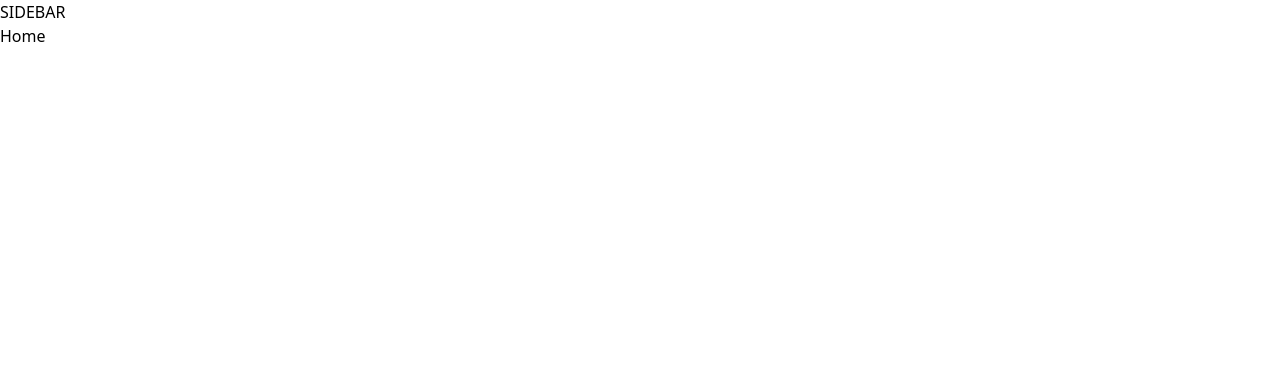
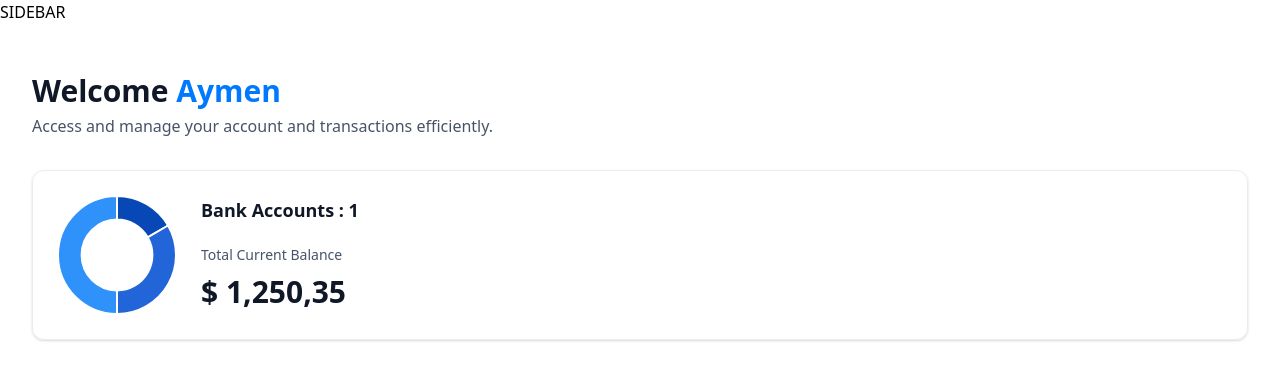
Before and after one commit to AymenGabsi/moneymint, a Next.js app: page / in a window 1280 px wide. Shown: the top 380 px of the page. Built offline with nearby package versions, Linux system fonts and the light colour scheme.

Commit message:
[MoneyMint] HomePage UI (Money count & chart)

```diff
--- a/app/(root)/page.tsx
+++ b/app/(root)/page.tsx
@@ -1,7 +1,28 @@
-import React from "react";
+import HeaderBox from "@/components/HeaderBox";
+import TotalBalanceBox from "@/components/TotalBalanceBox";
 
 const Home = () => {
-  return <div>Home</div>;
+  const loggedIn = { firstName: "Aymen" };
+  return (
+    <section className="home">
+      <div className="home-content">
+        <header className="home-header">
+          <HeaderBox
+            type="greeting"
+            title="Welcome"
+            user={loggedIn?.firstName || "Guest"}
+            subtext="Access and manage your account and transactions efficiently."
+          />
+
+          <TotalBalanceBox
+            accounts={[]}
+            totalBanks={1}
+            totalCurrentBalance={1250.35}
+          />
+        </header>
+      </div>
+    </section>
+  );
 };
 
 export default Home;
--- /dev/null
+++ b/components/AnimatedCounter.tsx
@@ -0,0 +1,12 @@
+"use client";
+import CountUp from "react-countup";
+
+const AnimatedCounter = ({ amount }: { amount: number }) => {
+  return (
+    <div className="w-full">
+      <CountUp decimal="," prefix="$ " decimals={2} end={amount} />
+    </div>
+  );
+};
+
+export default AnimatedCounter;
--- /dev/null
+++ b/components/DoughnutChart.tsx
@@ -0,0 +1,27 @@
+"use client";
+import { Chart as ChartJS, ArcElement, Tooltip, Legend } from "chart.js";
+import { Doughnut } from "react-chartjs-2";
+
+ChartJS.register(ArcElement, Tooltip, Legend);
+
+const DoughnutChart = ({ accounts }: DoughnutChartProps) => {
+  const data = {
+    datasets: [
+      {
+        label: "Banks",
+        data: [1250, 2500, 3750],
+        backgroundColor: ["#0747b6", "#2265d8", "#2f91fa"],
+      },
+    ],
+    labels: ["Bank 1", "Bank 2", "Bank 3"],
+  };
+
+  return (
+    <Doughnut
+      data={data}
+      options={{ cutout: "60%", plugins: { legend: { display: false } } }}
+    />
+  );
+};
+
+export default DoughnutChart;
--- /dev/null
+++ b/components/HeaderBox.tsx
@@ -0,0 +1,20 @@
+const HeaderBox = ({
+  type = "title",
+  title,
+  subtext,
+  user,
+}: HeaderBoxProps) => {
+  return (
+    <div className="header-box">
+      <h1 className="header-box-title">
+        {title}
+        {type === "greeting" && (
+          <span className="text-bankGradient">&nbsp;{user}</span>
+        )}
+      </h1>
+      <p className="header-box-subtext">{subtext}</p>
+    </div>
+  );
+};
+
+export default HeaderBox;
--- /dev/null
+++ b/components/TotalBalanceBox.tsx
@@ -0,0 +1,27 @@
+import AnimatedCounter from "./AnimatedCounter";
+import DoughnutChart from "./DoughnutChart";
+const TotalBalanceBox = ({
+  accounts = [],
+  totalBanks,
+  totalCurrentBalance,
+}: TotlaBalanceBoxProps) => {
+  return (
+    <section className="total-balance">
+      <div className="total-balance-chart">
+        <DoughnutChart accounts={accounts} />
+      </div>
+
+      <div className="flex flex-col gap-6">
+        <h2 className="header-2">Bank Accounts : {totalBanks} </h2>
+        <div className="flex flex-col gap-2">
+          <p className="total-balance-label">Total Current Balance </p>
+          <div className="total-balance-amount flex-center gap-2">
+            <AnimatedCounter amount={totalCurrentBalance} />
+          </div>
+        </div>
+      </div>
+    </section>
+  );
+};
+
+export default TotalBalanceBox;
--- a/package.json
+++ b/package.json
@@ -10,11 +10,15 @@
   },
   "dependencies": {
     "@radix-ui/react-slot": "^1.0.2",
+    "chart.js": "^4.4.2",
     "class-variance-authority": "^0.7.0",
     "clsx": "^2.1.1",
     "lucide-react": "^0.378.0",
     "next": "14.2.3",
+    "query-string": "^9.0.0",
     "react": "^18",
+    "react-chartjs-2": "^5.2.0",
+    "react-countup": "^6.5.3",
     "react-dom": "^18",
     "tailwind-merge": "^2.3.0",
     "tailwindcss-animate": "^1.0.7"
```
Also changed, not shown: 1 other file (tests, documents, lock files or other folders).
